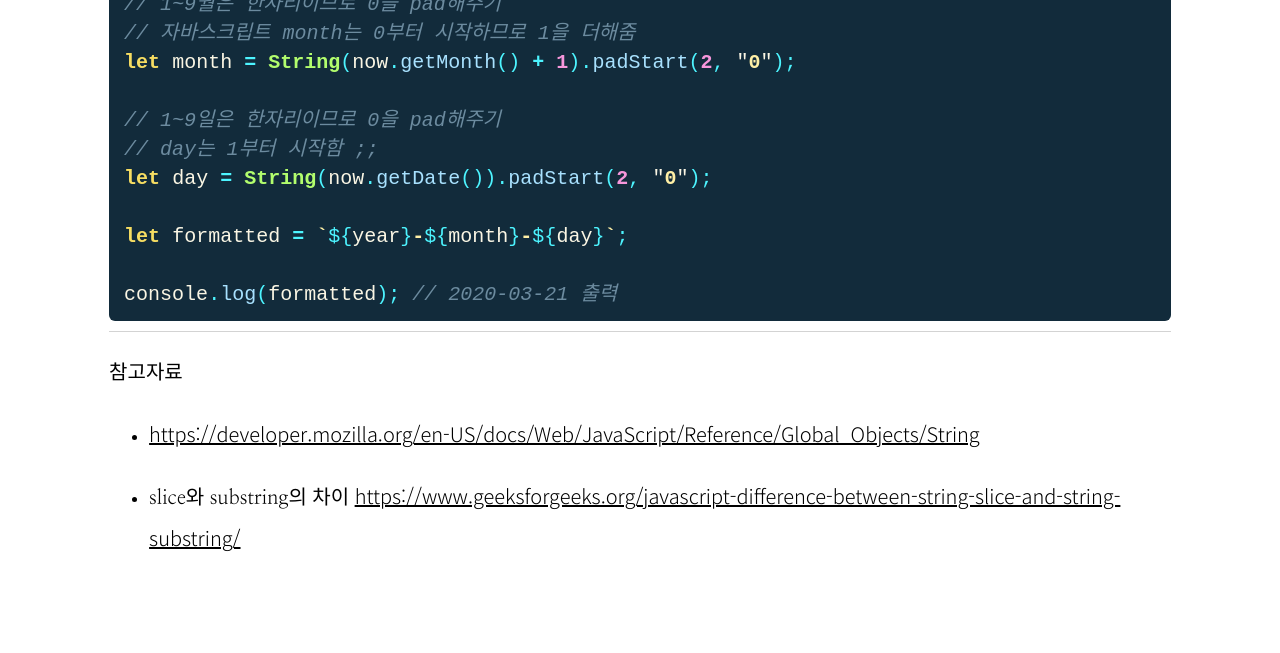
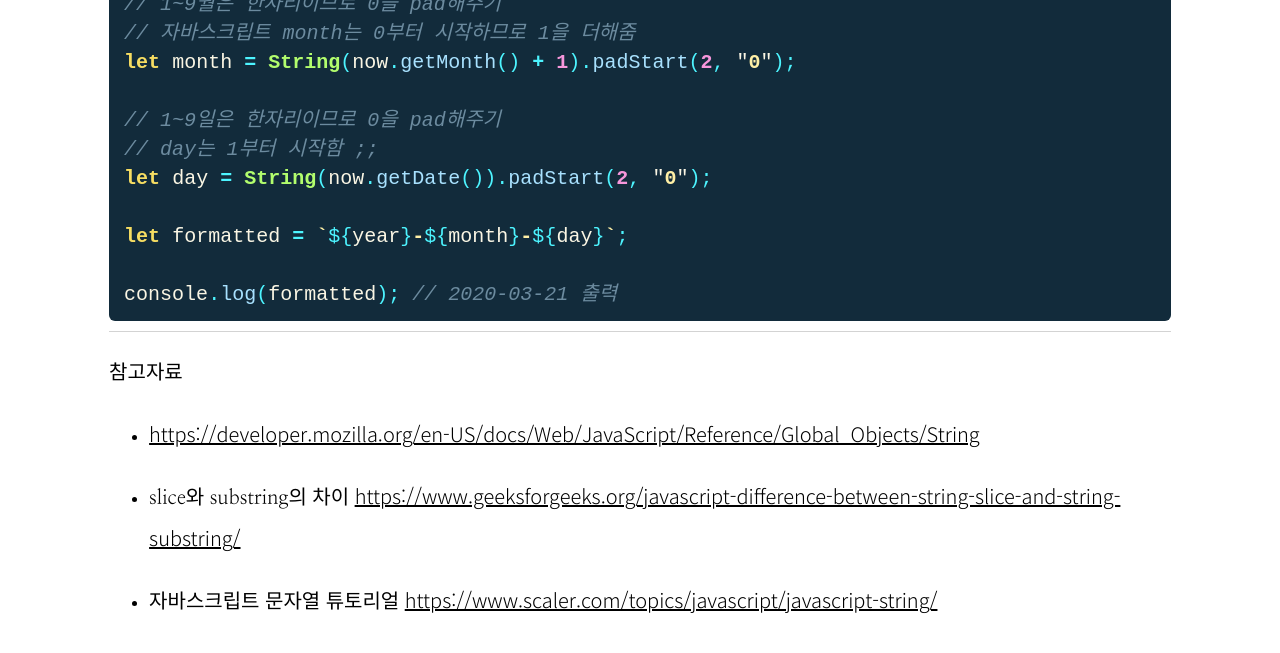
Before and after one commit to nnoco/nnoco.github.io, a Jekyll site: the page built from _posts/study/gardenist/2020-05-01-자바스크립트-문자열-다루기.md, in a window 1280 px wide and 900 px high, scrolled down 4601 px. Shown: the top 653 px of the window. Built offline with Jekyll 4.4.1, drawn with Linux system fonts in a browser that asks for light colours; some web fonts are replaced; our own code applies the rules of GitHub Pages for plain Markdown files; comment, search, counter and statistics services are not loaded.

Commit message:
새 리소스 추가됨
새 리소스 - JavaScript 문자열 자습서를 추가했습니다. JavaScript 프로그래밍을 배우기 위한 리소스를 찾던 중에 이 기사를 보게 되었습니다. 제 생각에는 이 인용이 이 기사의 내용을 향상시킬 것입니다. 제 기여가 다른 학습자에게 도움이 되기를 바랍니다.

```diff
--- a/_posts/study/gardenist/2020-05-01-자바스크립트-문자열-다루기.md
+++ b/_posts/study/gardenist/2020-05-01-자바스크립트-문자열-다루기.md
@@ -180,3 +180,4 @@ console.log(formatted); // 2020-03-21 출력
 참고자료
 - [https://developer.mozilla.org/en-US/docs/Web/JavaScript/Reference/Global_Objects/String](https://developer.mozilla.org/en-US/docs/Web/JavaScript/Reference/Global_Objects/String)
 - slice와 substring의 차이 [https://www.geeksforgeeks.org/javascript-difference-between-string-slice-and-string-substring/](https://www.geeksforgeeks.org/javascript-difference-between-string-slice-and-string-substring/)
+- 자바스크립트 문자열 튜토리얼 [https://www.scaler.com/topics/javascript/javascript-string/](https://www.scaler.com/topics/javascript/javascript-string/)
```
